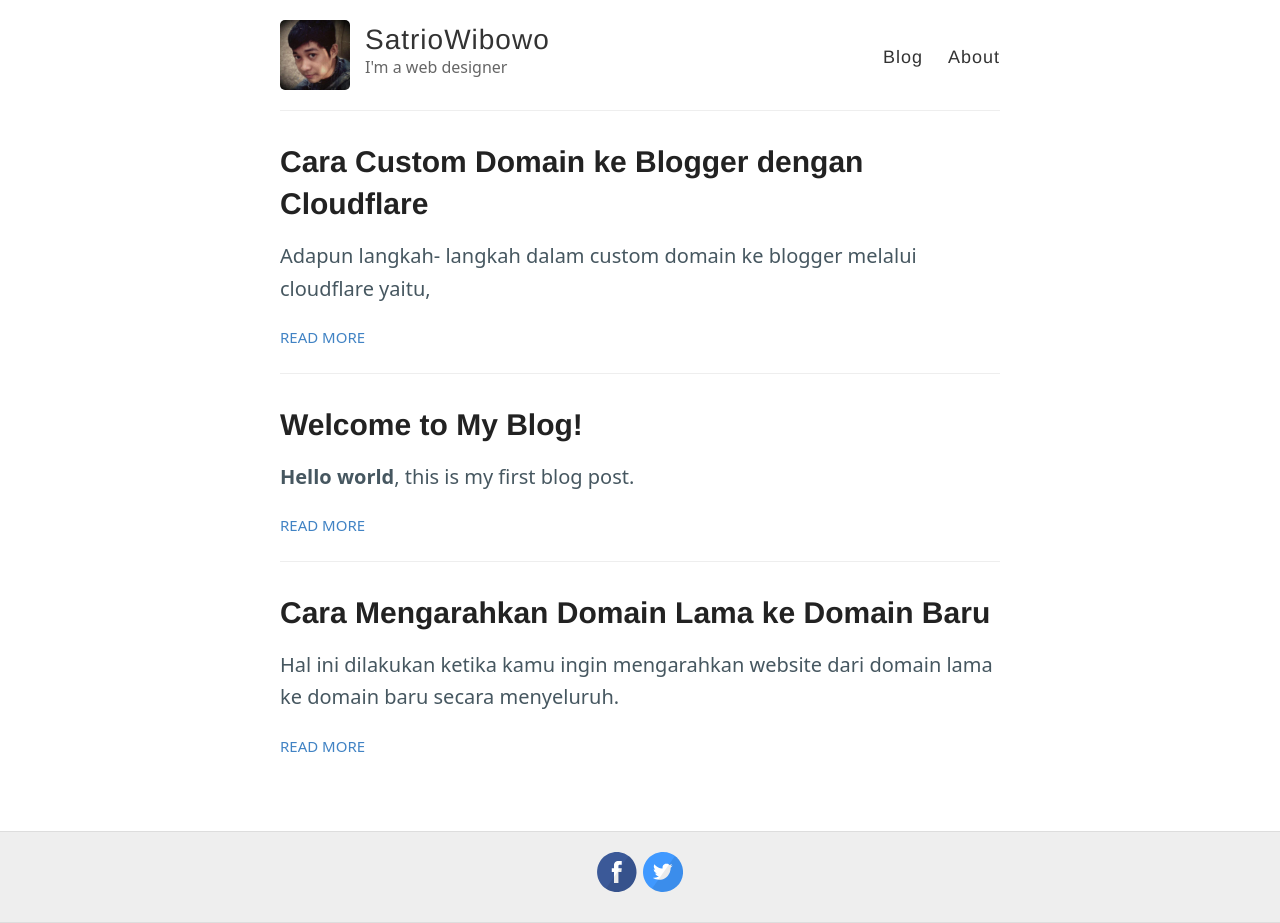
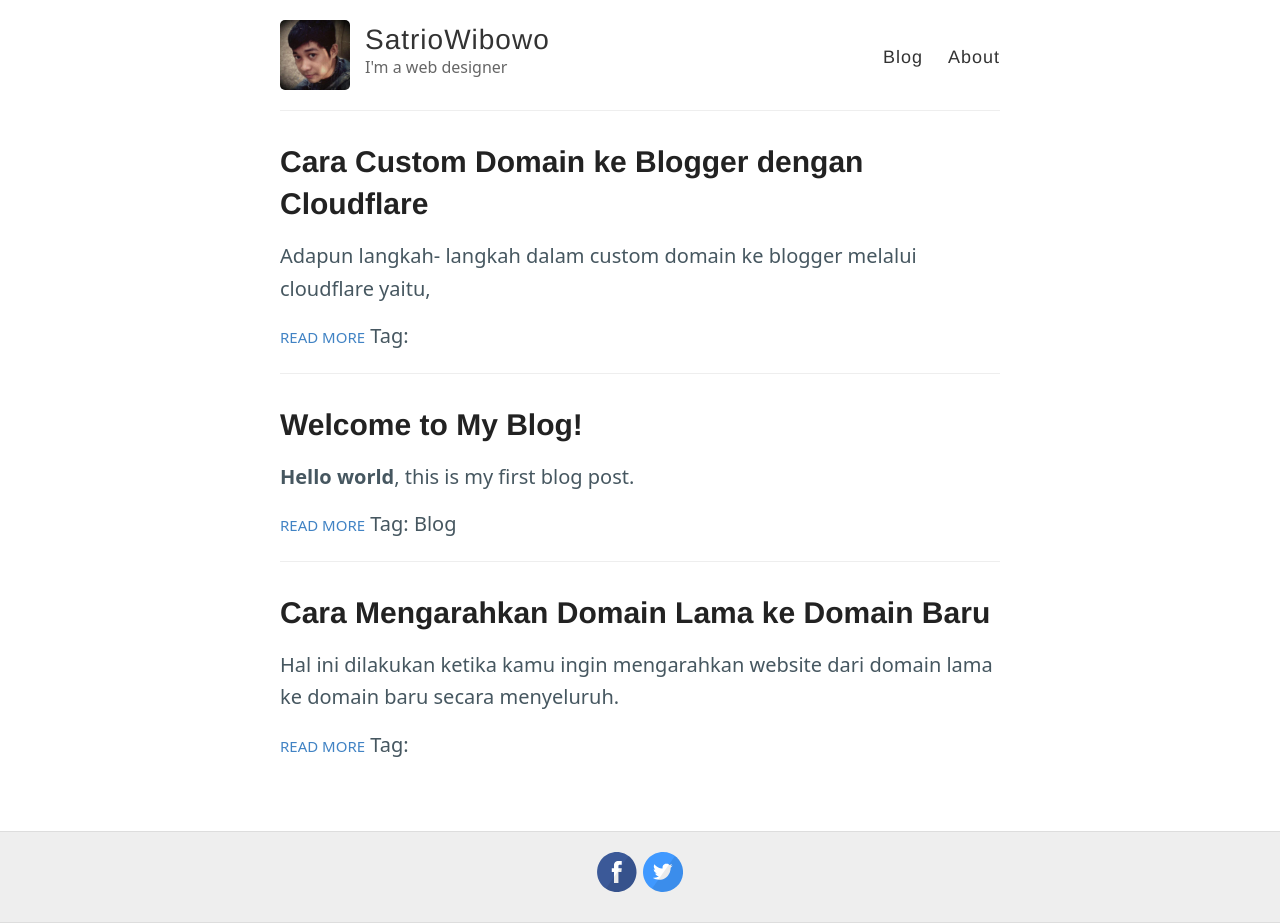
Before and after one commit to sa3owibowo/blog, a Jekyll site: the page built from index.html, in a window 1280 px wide. Built offline with Jekyll 4.4.1, drawn with Linux system fonts in a browser that asks for light colours; the list of posts is cut into pages by our own code.

Commit message:
Update index.html

```diff
--- a/index.html
+++ b/index.html
@@ -3,10 +3,6 @@ layout: default
 ---
 
 <div class="posts">
-{% if post.tags.size > 0 %}
-  Tag{% if post.tags.size > 1 %}s{% endif %}:
-  {{ post.tags | sort | join: ", " }}
-{% endif %}
   {% for post in site.posts %}
     <article class="post">
 
@@ -17,6 +13,8 @@ layout: default
       </div>
 
       <a href="{{ site.baseurl }}{{ post.url }}" class="read-more">Read More</a>
+      Tag{% if post.tags.size > 1 %}s{% endif %}:
+      {{ post.tags | sort | join: ", " }}
     </article>
   {% endfor %}
 </div>
```
